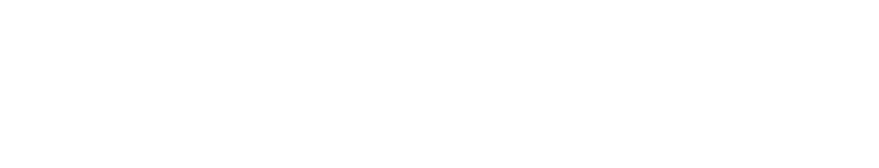
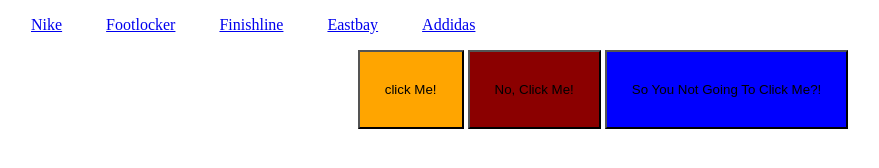
Before and after one commit to deronsofly/week3excersises, a plain HTML site: page index.html in a window 1280 px wide. Shown: the whole page, without its empty margins (37-916 px from the left). Drawn offline with Linux system fonts and the light colour scheme.

Commit message:
new commit

```diff
--- a/css/main.css
+++ b/css/main.css
@@ -1,2 +1,31 @@
+li{
+	display: inline-block;
+	padding: 0 20px 0 20px;
+}
+li:hover{
+	transition: 0.5s;
+	background-color: green;
+	border: blue solid 10px;
+	color: white;
+	font-size: 20px;
+}
+div{
+	text-align:center;
+}
+button:hover{
+	color: white;
+	filter: brightness(75%);
+}
 
+button{
+	padding: 30px 25px;
 }
+.btn-1{
+	background-color: orange;
+}
+.btn-2{
+	background-color: darkred;
+}
+.btn-3{
+	background-color: blue;
+}
--- a/index.html
+++ b/index.html
@@ -9,6 +9,30 @@
     <link rel="stylesheet" href="css/main.css">
 </head>
   <body>
+  	<nav class="navbar">
+  		<ul>
+  			<li>
+  				<a href="https://www.nike.com/us/en_us/" target="_blank">Nike</a>
+  			</li>
+  			<li>
+  				<a href="https://www.footlocker.com/" target="_blank">Footlocker</a>
+  			</li>
+  			<li>
+  				<a href="https://www.finishline.com/" target="_blank">Finishline</a>
+  			</li>
+  			<li>
+  				<a href="https://www.eastbay.com/" target="_blank">Eastbay</a>
+  			</li>
+  			<li>
+  				<a href="https://www.adidas.com/us?sourceid=543455385&cm_mmc=AdieSEM_Google-_-Trademark-General-B-Exact-Sentic-_-Trademark-X-Misspells-General-_-ds_kid_43700036747347927&cm_mmca1=US&cm_mmca2=e&ds_agid=58700004373944770&gclid=CjwKCAjw2_LcBRBYEiwA_XVBU9JYKUkdQs4rsATTmlqWGZjknU9Kd5SiikdC4YDo60OO8ZTYCjZZNBoChukQAvD_BwE&gclsrc=aw.ds&dclid=CJCKr7uWvt0CFc3NZAodM9oPxw" target="_blank">Addidas</a>
+  			</li>
+  		</ul>
+  	</nav>
+  	<div class="buttons">
+  		<button class="btn-1">click Me!</button>
+  		<button class="btn-2">No, Click Me!</button>
+  		<button class="btn-3">So You Not Going To Click Me?!</button>
+  	</div>
 
   </body>
 </html>
```
